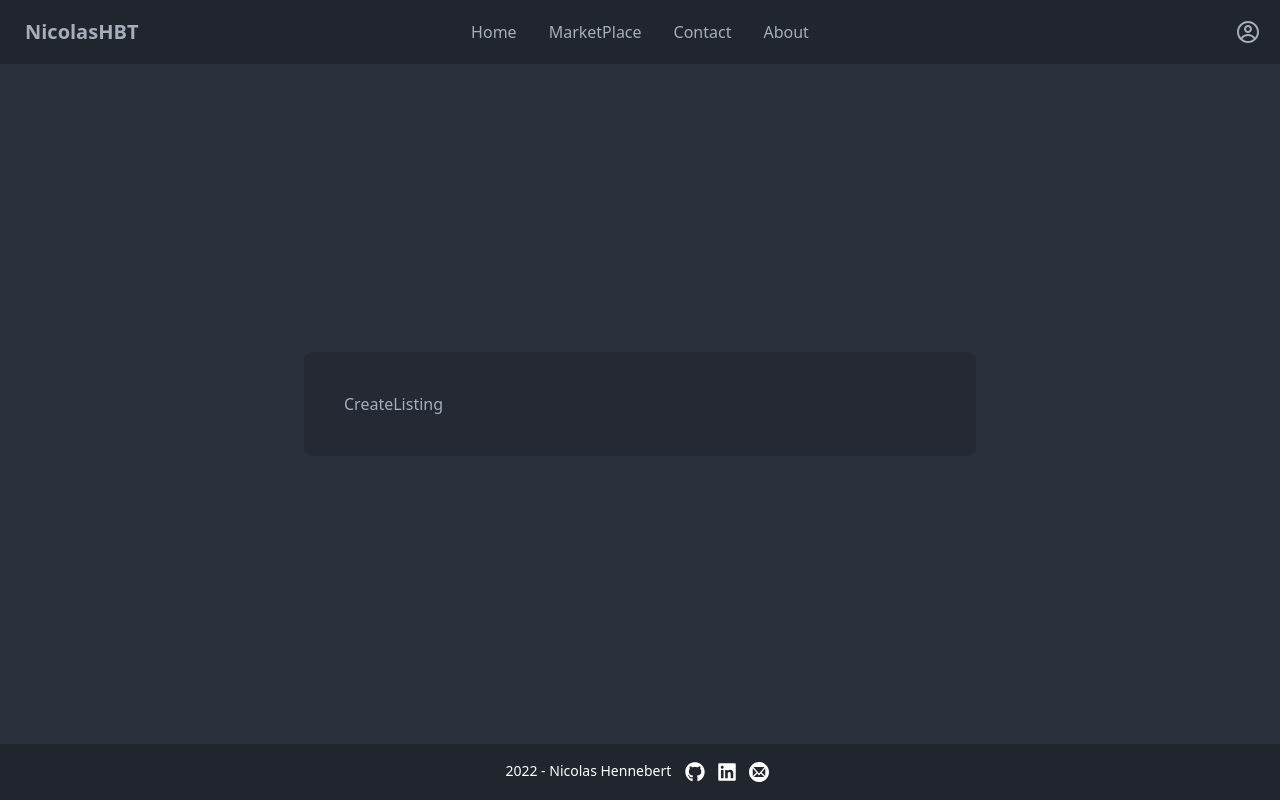
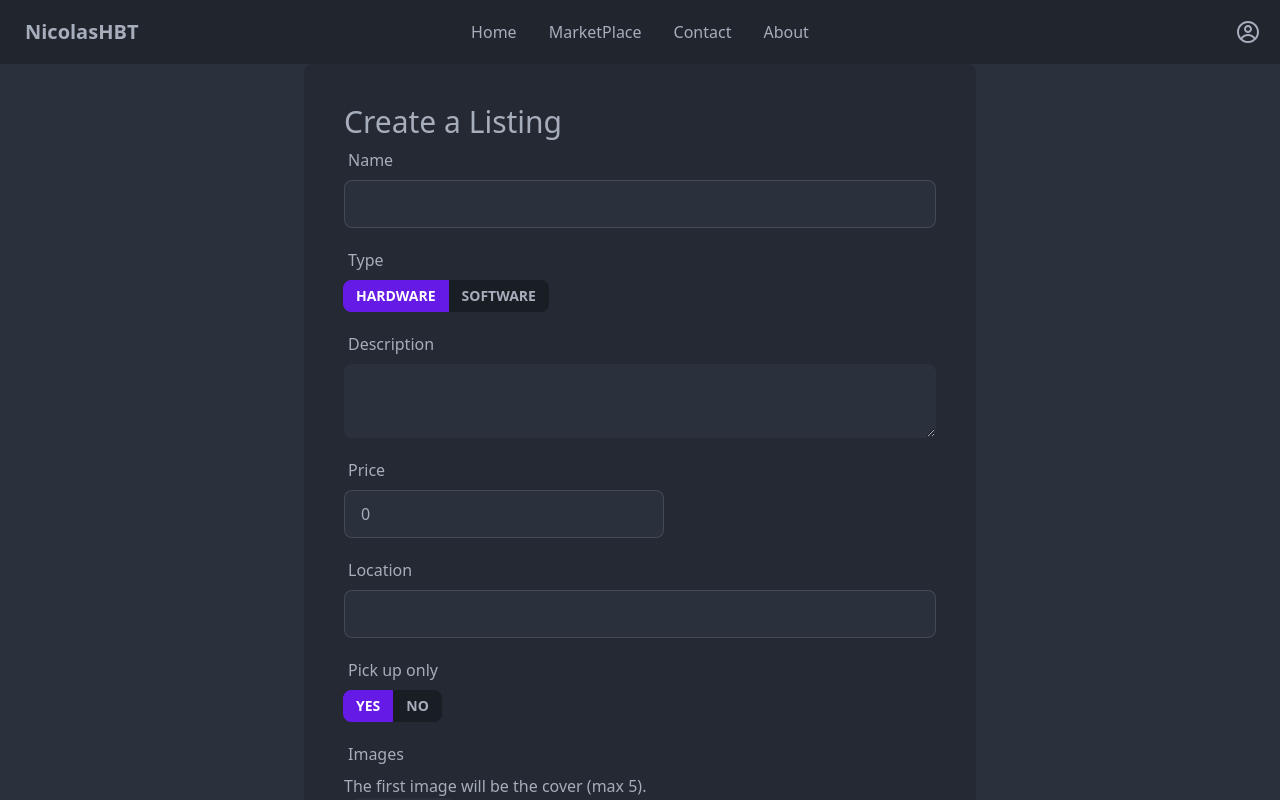
Before and after one commit to nicolashbt/nicolashbt, a React (Create React App) app: page /create-listing in a window 1280 px wide. Shown: the top 800 px of the page. Built offline with nearby package versions, Linux system fonts and the light colour scheme; no server answers; sample sign-in values are in the browser's storage.

Commit message:
add form

```diff
--- a/src/pages/marketplace/CreateListing.jsx
+++ b/src/pages/marketplace/CreateListing.jsx
@@ -24,11 +24,23 @@ function CreateListing() {
     location: "",
     handDelivered: true,
     price: 0,
-    used: true,
     images: {},
     latitude: 0,
     longitude: 0,
   });
+
+  const {
+    type,
+    name,
+    category,
+    description,
+    price,
+    handDelivered,
+    location,
+    images,
+    latitude,
+    longitude,
+  } = formData;
 
   const auth = getAuth();
   const navigate = useNavigate();
@@ -53,7 +65,172 @@ function CreateListing() {
     return <Spinner />;
   }
 
-  return <div>CreateListing</div>;
+  const onSubmit = (e) => {
+    e.preventDefault();
+    console.log(formData);
+  };
+  const onMutate = (e) => {
+    let boolean = null;
+    if (e.target.value === "true") {
+      boolean = true;
+    }
+    if (e.target.value === "false") {
+      boolean = false;
+    }
+    if (e.target.files) {
+      setFormData((prevState) => ({
+        ...prevState,
+        images: e.target.files,
+      }));
+    }
+    if (!e.target.files) {
+      setFormData((prevState) => ({
+        ...prevState,
+        [e.target.id]: boolean ?? e.target.value,
+      }));
+    }
+  };
+
+  return (
+    <div className="">
+      <header>
+        <p className="text-3xl">Create a Listing</p>
+      </header>
+
+      <main>
+        <form onSubmit={onSubmit}>
+          <div className="form-control w-full max-w-s">
+            <label className="label">Name </label>
+            <input
+              type="text"
+              placeholder=""
+              className="input input-bordered w-full"
+              id="name"
+              onChange={onMutate}
+              maxLength="32"
+              minLength="3"
+              value={name}
+              required
+            />
+
+            <label className="label mt-3">Type</label>
+            <div className="btn-group">
+              <button
+                className={
+                  type === "hardware" ? "btn btn-active btn-sm" : "btn btn-sm"
+                }
+                type="button"
+                id="type"
+                value={"hardware"}
+                onClick={onMutate}
+              >
+                Hardware
+              </button>
+              <button
+                className={
+                  type === "software" ? "btn btn-active btn-sm" : "btn btn-sm"
+                }
+                type="button"
+                id="type"
+                value={"software"}
+                onClick={onMutate}
+              >
+                Software
+              </button>
+            </div>
+
+            <label className="label mt-3">Description</label>
+            <textarea
+              className="textarea"
+              placeholder=""
+              id="description"
+              value={description}
+              onChange={onMutate}
+            ></textarea>
+
+            <label className="label mt-3">Price</label>
+            <input
+              type="number"
+              placeholder=""
+              className="input input-bordered w-full max-w-xs"
+              id="price"
+              min="0.00"
+              max="10000.00"
+              step="0.01"
+              onChange={onMutate}
+              required
+              value={price}
+            />
+
+            <label className="label mt-3">Location</label>
+            <input
+              type="text"
+              placeholder=""
+              className="input input-bordered w-full"
+              id="location"
+              onChange={onMutate}
+              maxLength="32"
+              minLength="4"
+              required
+              value={location}
+            />
+
+            <label className="label mt-3">Pick up only</label>
+            <div className="btn-group">
+              <button
+                className={
+                  handDelivered === true
+                    ? "btn btn-active btn-sm"
+                    : "btn btn-sm"
+                }
+                type="button"
+                id="handDelivered"
+                value={"true"}
+                onClick={onMutate}
+              >
+                Yes
+              </button>
+              <button
+                className={
+                  handDelivered === false
+                    ? "btn btn-active btn-sm"
+                    : "btn btn-sm"
+                }
+                type="button"
+                id="handDelivered"
+                value={"false"}
+                onClick={onMutate}
+              >
+                No
+              </button>
+            </div>
+
+            <label className="label mt-3">Images</label>
+            <p className="">The first image will be the cover (max 5).</p>
+            <input
+              className="block w-full text-sm text-white
+              file:mr-4 file:py-2 file:px-4
+              file:rounded-full file:border-0
+              file:text-sm file:font-semibold
+              file:bg-base-100 file:text-white
+              hover:file:bg-primary"
+              type="file"
+              id="images"
+              onChange={onMutate}
+              max="6"
+              accept=".jpg,.png,.jpeg"
+              multiple
+              required
+            />
+          </div>
+
+          <button type="submit" className="btn btn-primary mt-6">
+            Create Listing
+          </button>
+        </form>
+      </main>
+    </div>
+  );
 }
 
 export default CreateListing;
```
